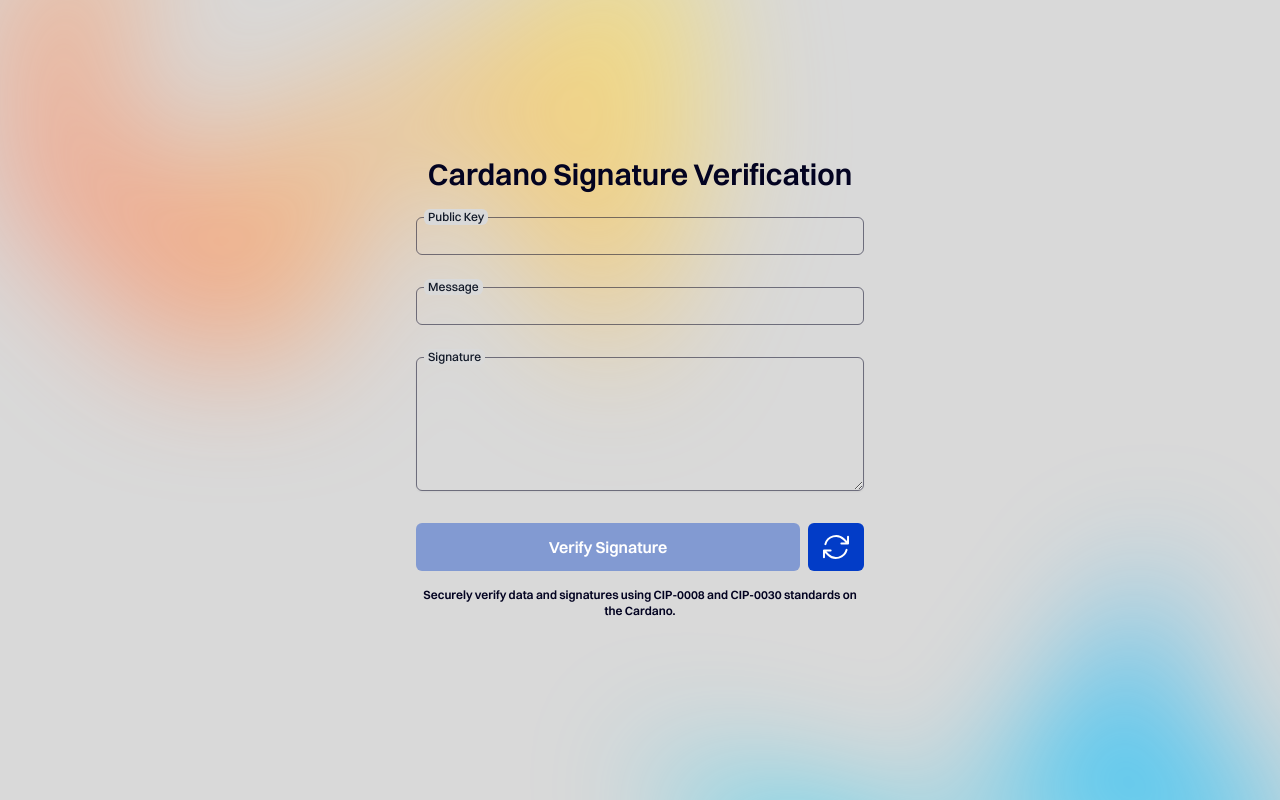
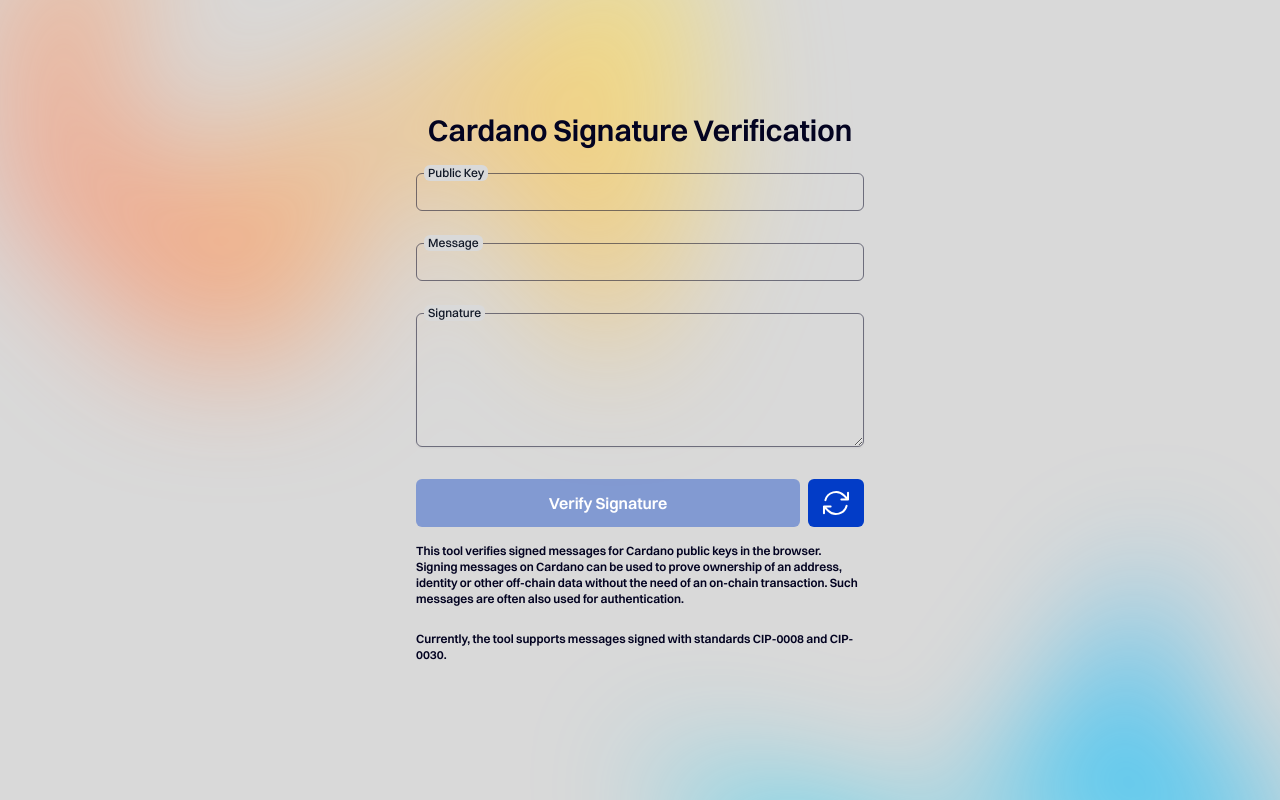
Before and after one commit to cardano-foundation/verify-cardano-message-fe, a Next.js app: page / in a window 1280 px wide. Built offline with nearby package versions, Linux system fonts and the light colour scheme.

Commit message:
add description

```diff
--- a/app/page.js
+++ b/app/page.js
@@ -44,11 +44,15 @@
       </h1>
       {cip8Status !== null && cip30Status !== null && (
         <div
-        className={`mb-12 ${
-          cip8Status && cip30Status ? "grid grid-cols-1" : "flex justify-center"
-        } ${!cip8Status && !cip30Status ? "gap-28" : "gap-4"} px-3 py-2 max-w-md w-full rounded-md shadow-lg ${
-          cip8Status || cip30Status ? "bg-green-700" : "bg-red-800"
-        }`}
+          className={`mb-12 ${
+            cip8Status && cip30Status
+              ? "grid grid-cols-1"
+              : "flex justify-center"
+          } ${
+            !cip8Status && !cip30Status ? "gap-28" : "gap-4"
+          } px-3 py-2 max-w-md w-full rounded-md shadow-lg ${
+            cip8Status || cip30Status ? "bg-green-700" : "bg-red-800"
+          }`}
         >
           {(cip8Status || !cip30Status) && (
             <p
@@ -200,9 +204,16 @@
             </svg>
           </button>
         </div>
-        <h1 className="mt-4 text-center text-xs font-bold mb-6 text-cf-blue-900">
-          Securely verify data and signatures using CIP-0008 and CIP-0030
-          standards on the Cardano.
+        <h1 className="mt-4 text-xs font-bold mb-6 text-cf-blue-900">
+          This tool verifies signed messages for Cardano public keys in the
+          browser. Signing messages on Cardano can be used to prove ownership of
+          an address, identity or other off-chain data without the need of an
+          on-chain transaction. Such messages are often also used for
+          authentication.
+        </h1>
+        <h1 className="text-xs font-bold mb-6 text-cf-blue-900">
+          Currently, the tool supports messages signed with
+          standards CIP-0008 and CIP-0030.
         </h1>
       </div>
     </div>
```
Also changed, not shown: 1 other file (tests, documents, lock files or other folders).
